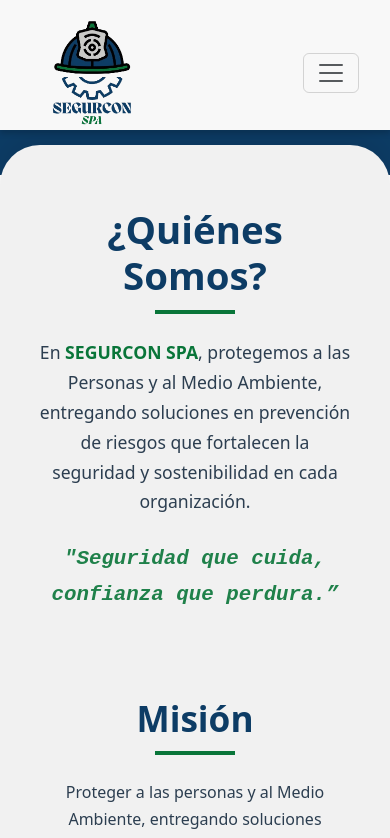
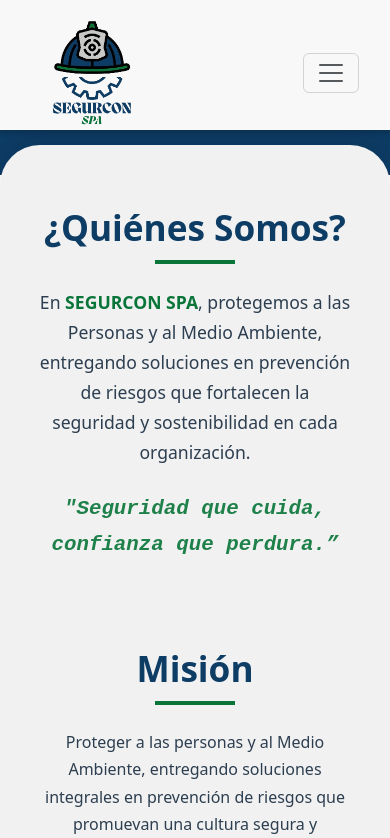
Before and after one commit to ren-ayla/segurcon-spa, a Vue app: page /quienes-somos in a window 390 px wide. Shown: the top 838 px of the page. Built offline with nearby package versions, Linux system fonts and the light colour scheme.

Commit message:
16 commit, faltan negritas y detalles pero solucionado overflow en moviles Quienes SOmos

```diff
--- a/src/components/AboutIntro.vue
+++ b/src/components/AboutIntro.vue
@@ -99,13 +99,14 @@
   margin-top: 1.5rem;
   font-size: 1.3rem !important;
   opacity: 0.9;
+  overflow-wrap: break-word;
 }
 
 /* --- Ajustes Responsivos --- */
 @media (max-width: 767.98px) {
   .quienes-somos-block h3 {
-    font-size: 2.4rem;
-    padding: 1.5rem 1rem 0rem;
+    font-size: 2.2rem;
+    padding: 1.5rem 0 0 0;
   }
 
   .about-intro-container {
```
